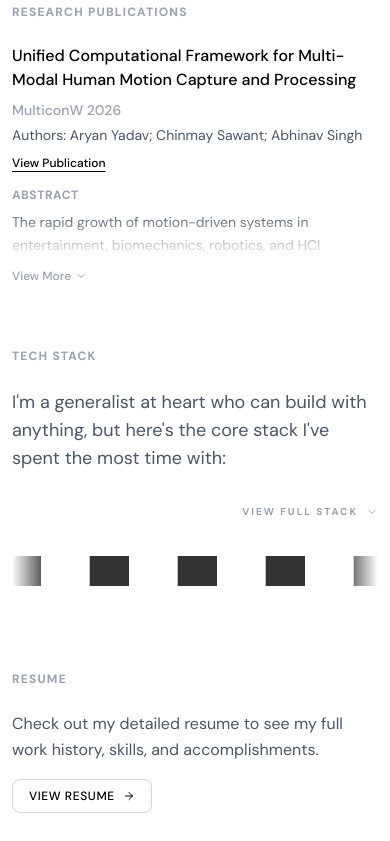
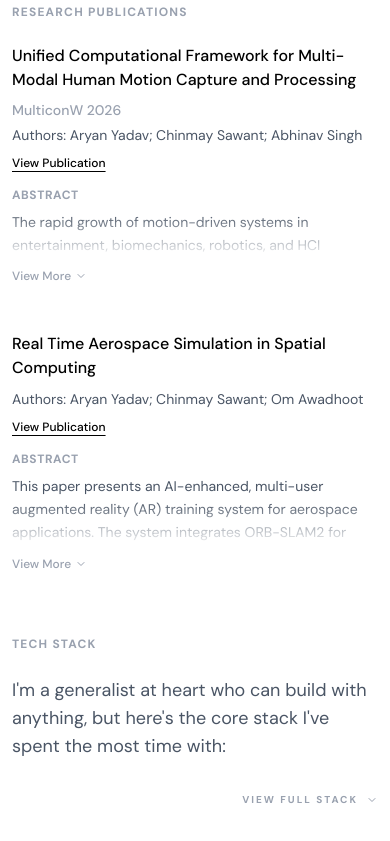
Before and after one commit to aryanyadav-dev/main-portfolio, a Next.js app: page / in a window 390 px wide. Shown: the part 3595-4436 px from the top of the page. Built offline with nearby package versions, Linux system fonts and the light colour scheme; grey boxes are pictures that could not be loaded.

Commit message:
Added new research publication

```diff
--- a/app/layout.tsx
+++ b/app/layout.tsx
@@ -19,8 +19,8 @@ export const viewport: Viewport = {
 export const metadata: Metadata = {
   metadataBase: new URL('https://aryanyadav-dev.vercel.app'),
   title: {
-    default: "Aryan Yadav | Full Stack Developer & Product Builder",
-    template: "%s | Aryan Yadav"
+    default: "Aryan Yadav Portfolio",
+    template: "%s | Aryan Yadav Portfolio"
   },
   description: "Portfolio of Aryan Yadav - Full Stack Developer, Product Builder, and Polymath. Specializing in AI, React, Next.js, and building impactful products.",
   keywords: ["Aryan Yadav", "Full Stack Developer", "Product Builder", "AI Engineer", "React", "Next.js", "Portfolio", "Web Development"],
@@ -30,7 +30,7 @@ export const metadata: Metadata = {
     type: "website",
     locale: "en_US",
     url: "https://aryanyadav-dev.vercel.app",
-    title: "Aryan Yadav | Full Stack Developer & Product Builder",
+    title: "Aryan Yadav Portfolio",
     description: "Portfolio of Aryan Yadav - Full Stack Developer, Product Builder, and Polymath. Bridging technical architecture with business outcomes.",
     siteName: "Aryan Yadav Portfolio",
     images: [
@@ -44,7 +44,7 @@ export const metadata: Metadata = {
   },
   twitter: {
     card: "summary_large_image",
-    title: "Aryan Yadav | Full Stack Developer & Product Builder",
+    title: "Aryan Yadav Portfolio",
     description: "Portfolio of Aryan Yadav - Full Stack Developer, Product Builder, and Polymath.",
     images: ["/me.png"],
   },
--- a/app/page.tsx
+++ b/app/page.tsx
@@ -688,6 +688,30 @@ export default function Home() {
                     </div>
                   </div>
                 </ExperienceItem>
+                <ExperienceItem
+                  title="Real Time Aerospace Simulation in Spatial Computing"
+                  role=""
+                  collapsible={true}
+                  collapsedHeight="max-h-40"
+                >
+                  <div className="space-y-4">
+                    <div className="space-y-1">
+                      <div className="flex flex-col gap-2 sm:flex-row sm:items-center sm:gap-4">
+                        <p className="text-gray-600 dark:text-gray-400">Authors: Aryan Yadav; Chinmay Sawant; Om Awadhoot</p>
+                        <a
+                          href=""
+                          className="inline-flex items-center text-xs font-medium text-black dark:text-white underline underline-offset-4 hover:text-gray-600 dark:hover:text-gray-300"
+                        >
+                          View Publication
+                        </a>
+                      </div>
+                    </div>
+                    <div className="space-y-2">
+                      <p className="text-xs uppercase tracking-wider text-gray-400 dark:text-gray-500 font-bold">Abstract</p>
+                      <p className="text-gray-600 dark:text-gray-400">This paper presents an AI-enhanced, multi-user augmented reality (AR) training system for aerospace applications. The system integrates ORB-SLAM2 for real-time localization, Unity 3D and AR Foundation for simulation, and Gemini AI for intelligent troubleshooting. Monocular RGB-based tracking enables shared virtual object placement, ensuring spatial consistency across users, while a central server synchronizes avatars and interactions in real time. Deep learning-based depth estimation improves occlusion handling, and physics simulations enhance realism. With GPU acceleration and Firebase-based cloud networking, the system delivers immersive, efficient, and collaborative avionics training. The proposed framework demonstrates a scalable approach to next-generation aerospace training environments.</p>
+                    </div>
+                  </div>
+                </ExperienceItem>
               </div>
             </ScrollReveal>
 
```
